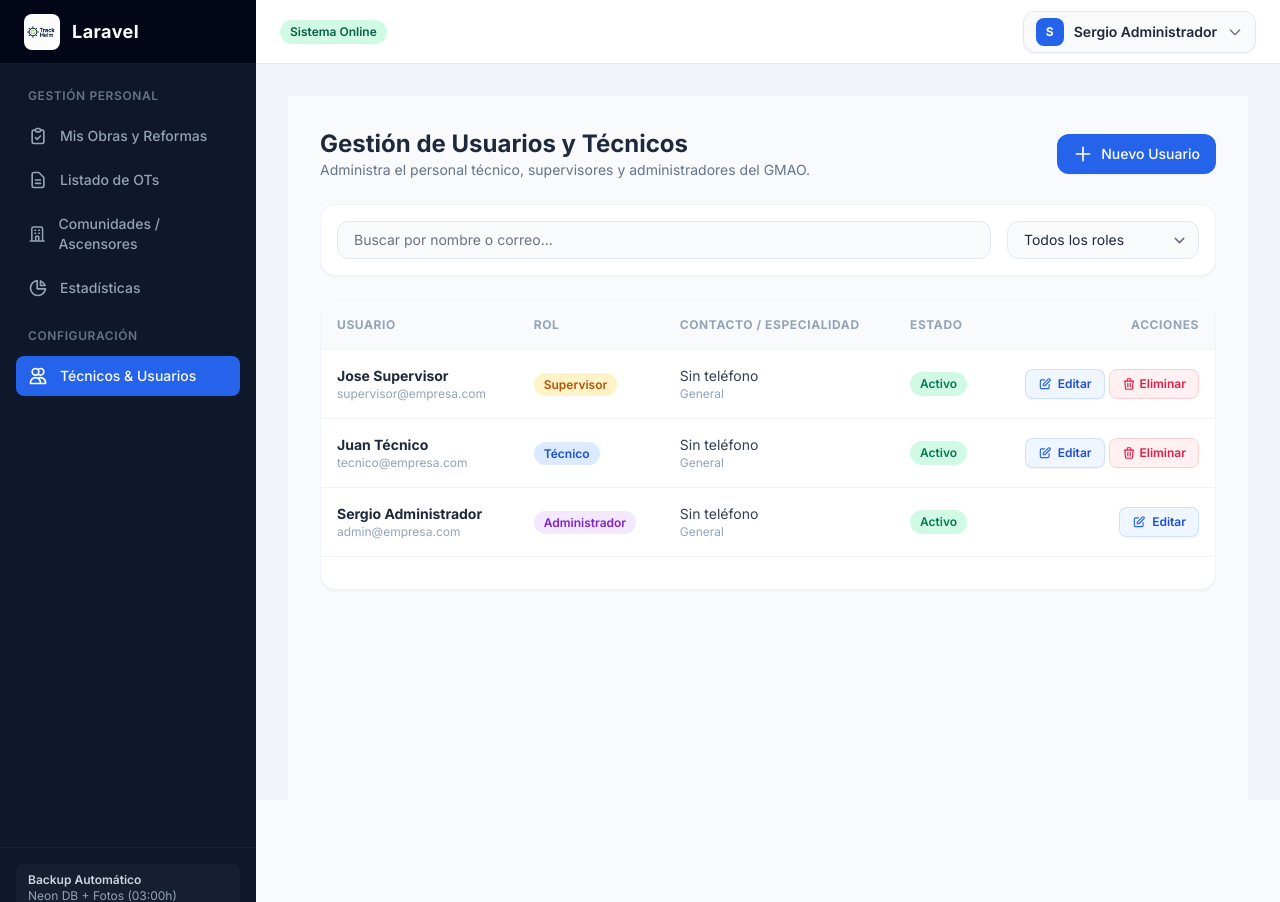
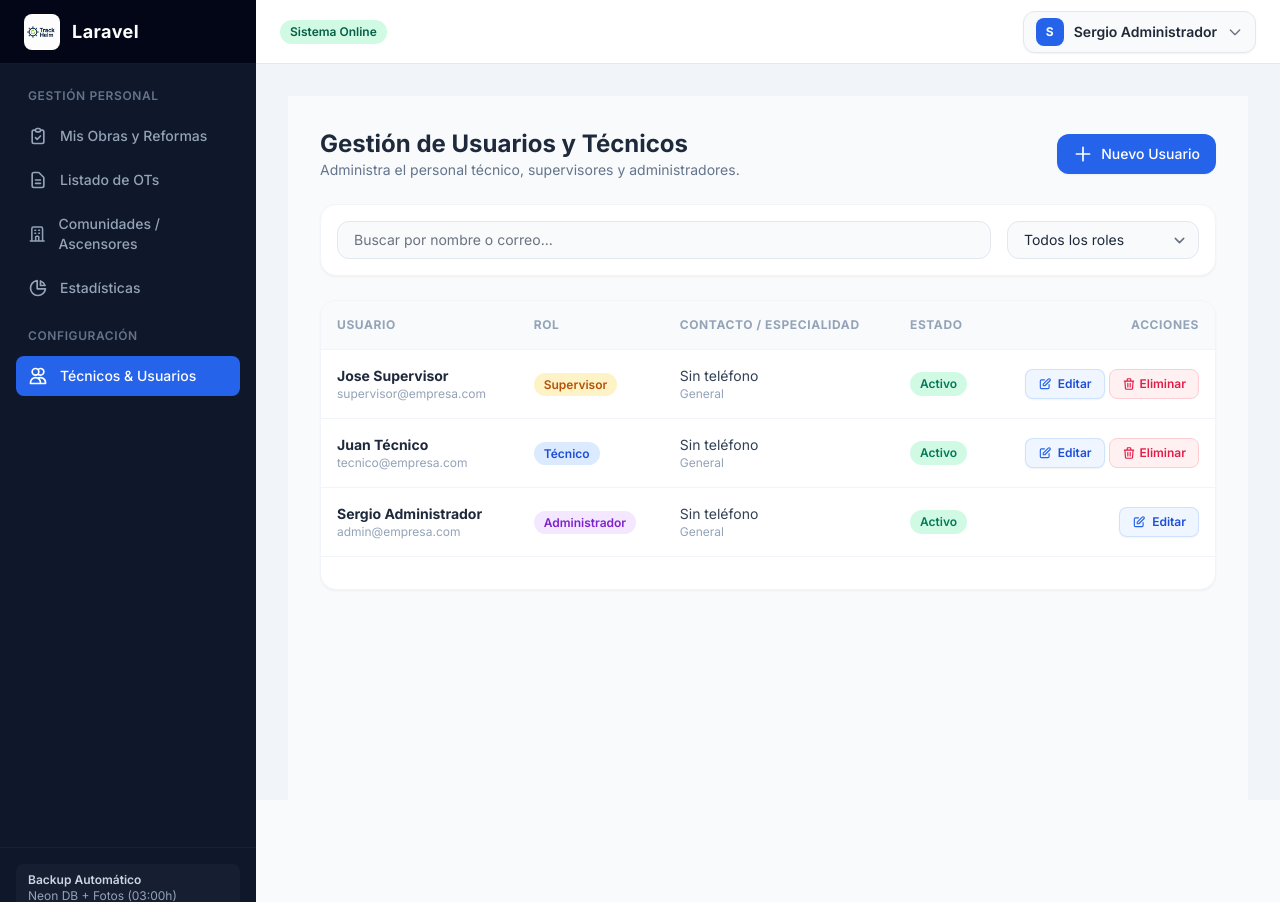
Before and after one commit to sgarcia240/gmao, a Laravel app: page /users in a window 1280 px wide. Shown: the top 902 px of the page. Run offline with Laravel 12, Linux system fonts and the light colour scheme; a user stored in the database is signed in; data comes from the database, SQL or seed files in the repository; style sheets or scripts are compiled from the project's sources; some libraries are stand-ins or nearby versions.

Commit message:
Actualizar pantallas y vistas de la aplicacion

```diff
--- a/resources/views/livewire/user-index.blade.php
+++ b/resources/views/livewire/user-index.blade.php
@@ -3,7 +3,7 @@
     <div class="flex flex-col sm:flex-row justify-between items-start sm:items-center gap-4">
         <div>
             <h1 class="text-xl sm:text-2xl font-bold text-slate-800 dark:text-white">Gestión de Usuarios y Técnicos</h1>
-            <p class="text-xs sm:text-sm text-slate-500 dark:text-slate-400">Administra el personal técnico, supervisores y administradores del GMAO.</p>
+            <p class="text-xs sm:text-sm text-slate-500 dark:text-slate-400">Administra el personal técnico, supervisores y administradores.</p>
         </div>
 
         <div class="flex flex-col sm:flex-row gap-2 w-full sm:w-auto">
```
